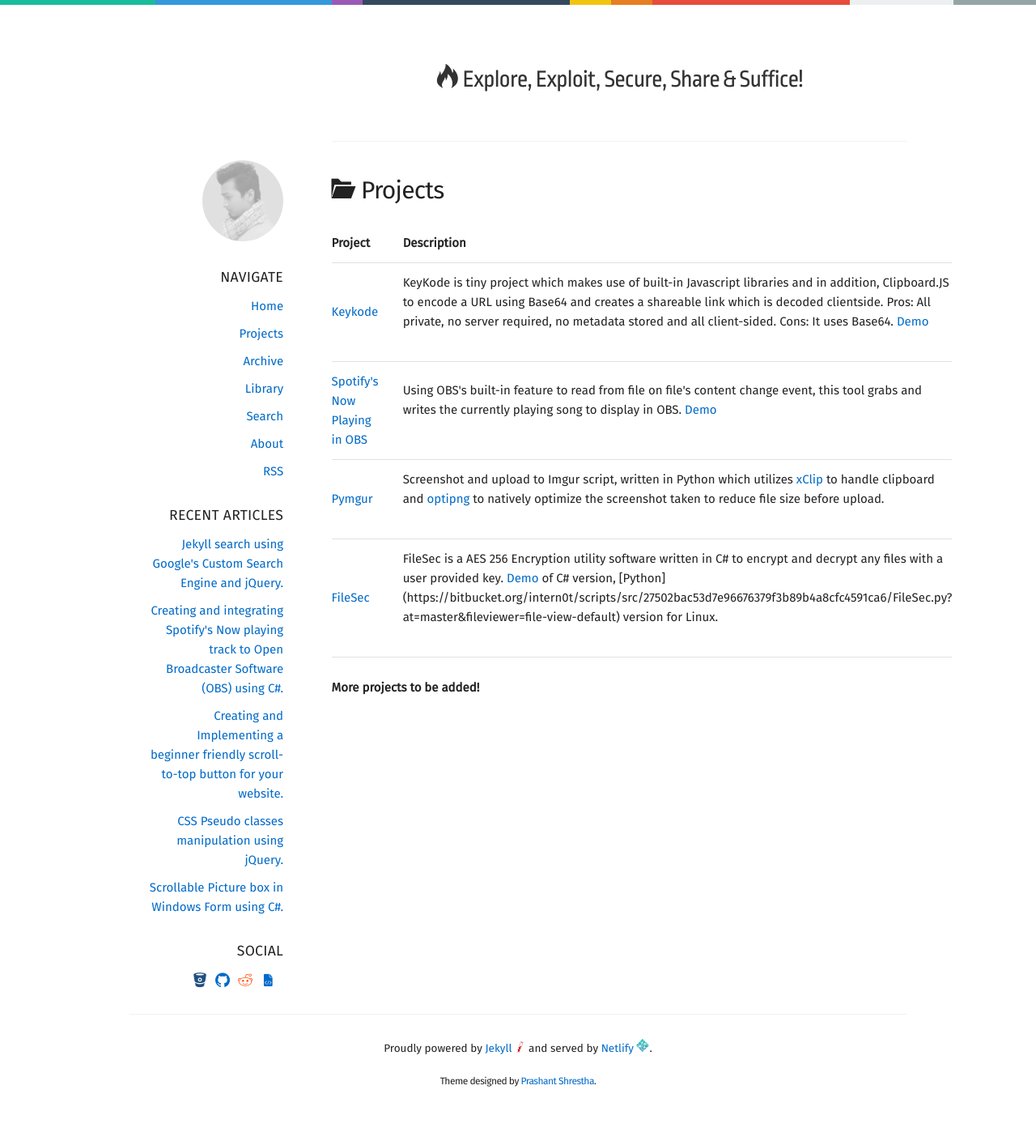
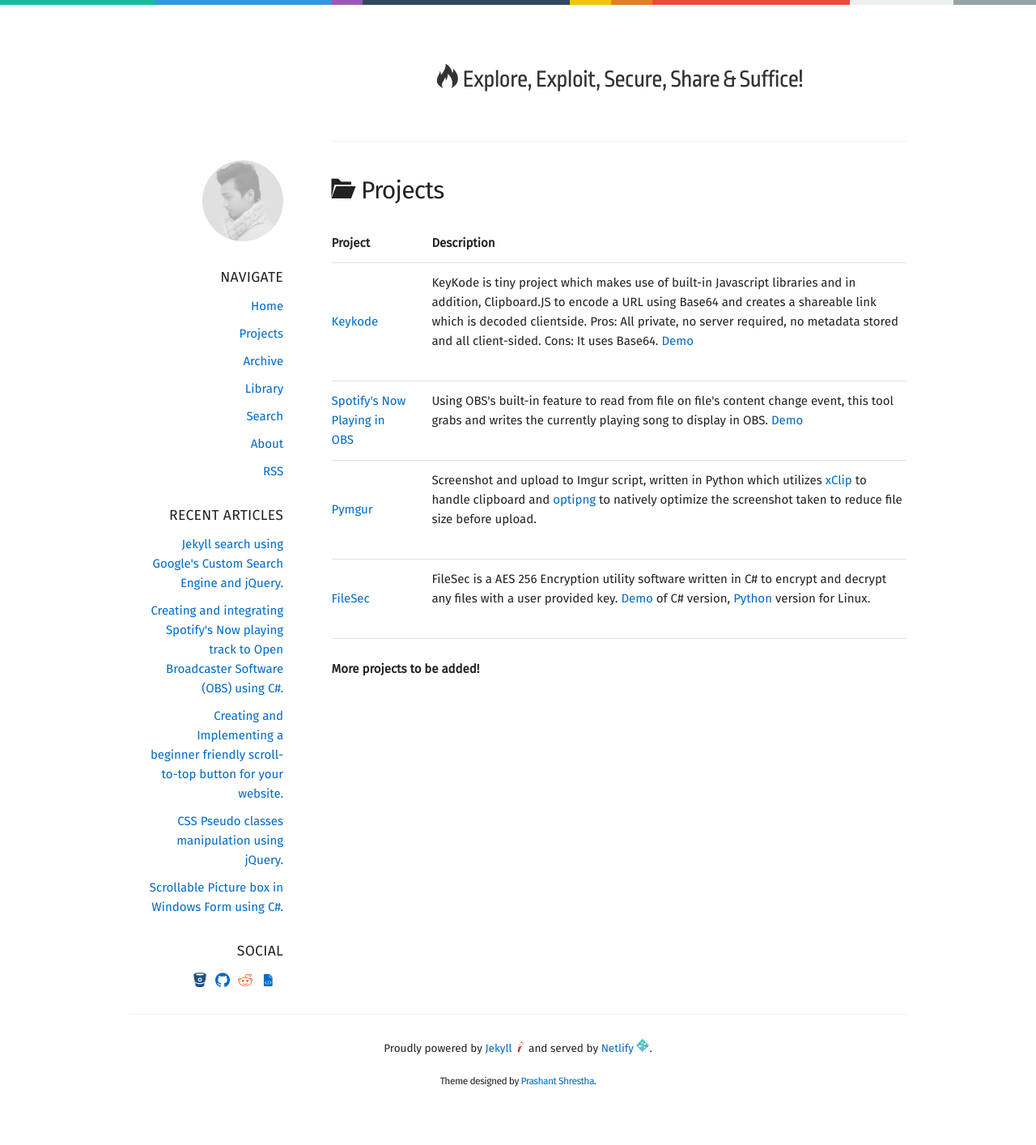
Before and after one commit to intern0t/personal-blog, a Jekyll site: the page built from projects.md, in a window 1280 px wide. Shown: the whole page at 81% size. Built offline with Jekyll 4.4.1, drawn with Linux system fonts in a browser that asks for light colours; nearby versions of some CDN libraries; some web fonts are replaced; part of the change alters nothing that is shown.

Commit message:
Changed from Markdown to regular HTML.

```diff
--- a/projects.md
+++ b/projects.md
@@ -38,7 +38,7 @@ permalink: /projects/
             <td><a href="#">FileSec</a></td>
             <td>
                 <p>FileSec is a AES 256 Encryption utility software written in C# to encrypt and decrypt any files with a user
-                    provided key. <a href="https://i.imgur.com/MUPVc3Y.gif" data-rel="lightcase">Demo</a> of C# version, [Python](https://bitbucket.org/intern0t/scripts/src/27502bac53d7e96676379f3b89b4a8cfc4591ca6/FileSec.py?at=master&fileviewer=file-view-default) version for Linux.
+                    provided key. <a href="https://i.imgur.com/MUPVc3Y.gif" data-rel="lightcase">Demo</a> of C# version, <a href="https://bitbucket.org/intern0t/scripts/src/b0f803982d240083e981bcbe19fe2e4e5d39cc09/FileSec.py?at=master&fileviewer=file-view-default">Python</a> version for Linux.
                 </p>
             </td>
         </tr>
```
